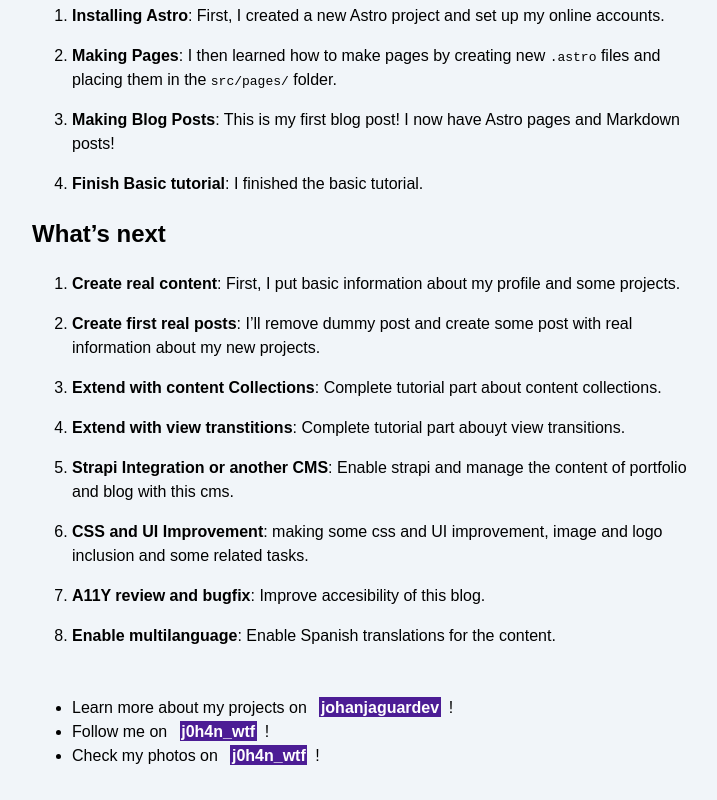
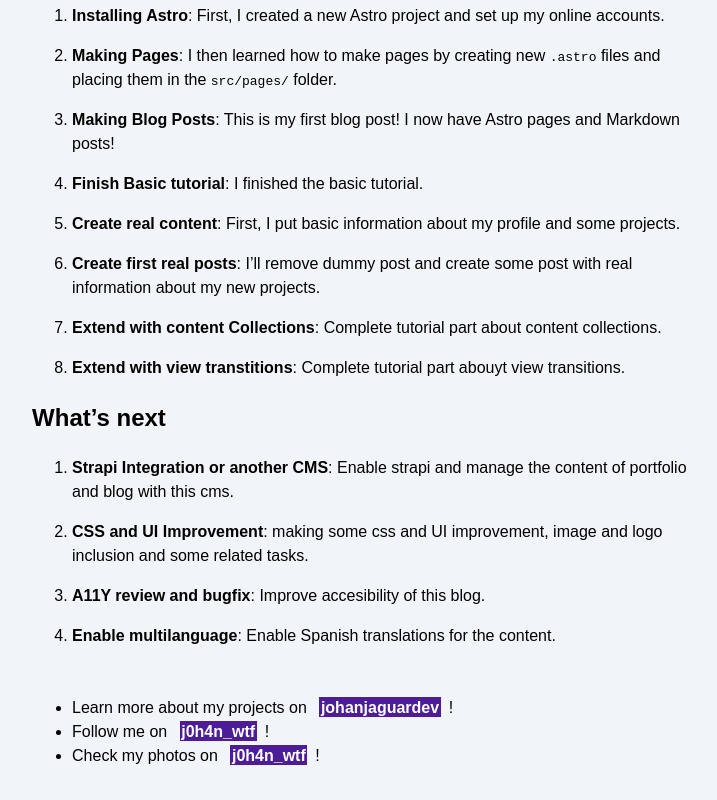
Before and after one commit to johanjaguardev/JohanWTF-Portfolio---Astro-Project, an Astro site: page /posts/post-1 in a window 1280 px wide. Shown: the part 1856-2656 px from the top of the page, without its empty margins (268-985 px from the left). Built offline with nearby package versions, Linux system fonts and the light colour scheme; Astro itself is replaced by a stand-in of ours.

Commit message:
update post of astro portfolio

```diff
--- a/src/content/posts/post-1.md
+++ b/src/content/posts/post-1.md
@@ -37,20 +37,21 @@
 
 4. **Finish Basic tutorial**: I finished the basic tutorial.
 
+5. **Create real content**: First, I put basic information about my profile and some projects.
+
+6. **Create first real posts**: I'll remove dummy post and create some post with real information about my new projects.
+
+7. **Extend with content Collections**: Complete tutorial part about content collections.
+
+8. **Extend with view transtitions**: Complete tutorial part abouyt view transitions.
+
 ## What's next
 
-1. **Create real content**: First, I put basic information about my profile and some projects.
 
-2. **Create first real posts**: I'll remove dummy post and create some post with real information about my new projects.
+1. **Strapi Integration or another CMS**: Enable strapi and manage the content of portfolio and blog with this cms.
 
-3. **Extend with content Collections**: Complete tutorial part about content collections.
+2. **CSS and UI Improvement**: making some css and UI improvement, image and logo inclusion and some related tasks.
 
-4. **Extend with view transtitions**: Complete tutorial part abouyt view transitions.
+3. **A11Y review and bugfix**: Improve accesibility of this blog.
 
-5. **Strapi Integration or another CMS**: Enable strapi and manage the content of portfolio and blog with this cms.
-
-6. **CSS and UI Improvement**: making some css and UI improvement, image and logo inclusion and some related tasks.
-
-7. **A11Y review and bugfix**: Improve accesibility of this blog.
-
-8. **Enable multilanguage**: Enable Spanish translations for the content.
+4. **Enable multilanguage**: Enable Spanish translations for the content.
```
